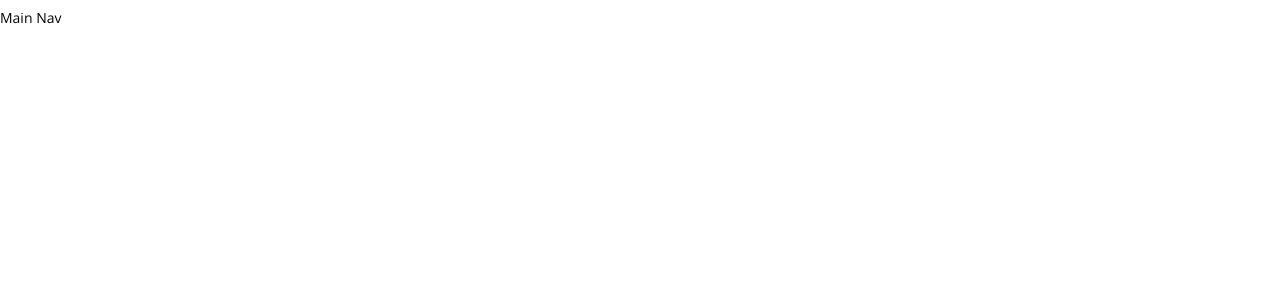
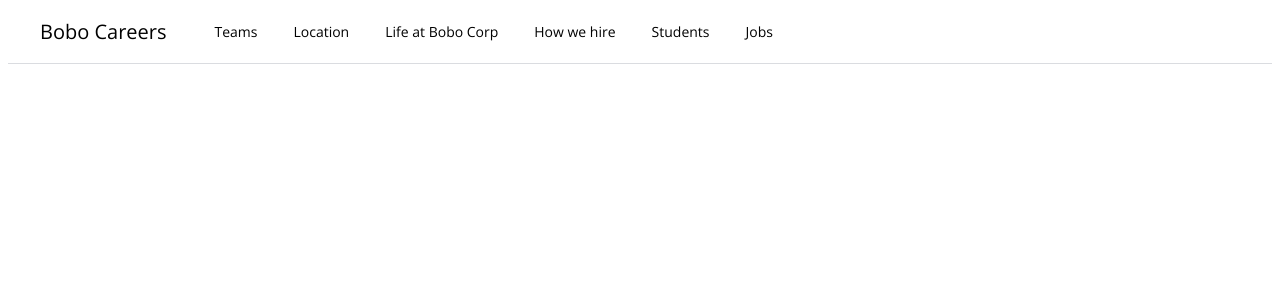
Before and after one commit to KazarGyorgy/Vue_Job_Search_Udemy, a Vue app: page / in a window 1280 px wide. Shown: the top 300 px of the page. Built offline with nearby package versions, Linux system fonts and the light colour scheme.

Commit message:
feat: Implement a new `MainNav` component with dynamic navigation items, establish a comprehensive unit testing setup using Vitest and Testing Library, and configure ESLint and Prettier for code quality.

```diff
--- a/src/components/MainNav.vue
+++ b/src/components/MainNav.vue
@@ -1,9 +1,47 @@
 <template>
-  <header class="w-full pt-2 text-sm">Main Nav</header>
+  <header class="w-full pt-2 text-sm">
+    <div class="fixed left-0 top-0 h-16 w-full bg-white">
+      <div
+        class="mx-2 flex h-full flex-nowrap border-b border-solid border-brand-gray-1 px-8"
+      >
+        <a class="flex h-full items-center text-xl" :href="url">
+          {{ company }}
+        </a>
+
+        <nav class="ml-12 h-full">
+          <ul class="flex h-full list-none">
+            <li
+              v-for="(menuItem, index) in navItems"
+              :key="menuItem"
+              class="ml-9 h-full first:ml-0"
+            >
+              <a href="" class="flex h-full items-center py-2.5">
+                {{ menuItem }}
+              </a>
+            </li>
+          </ul>
+        </nav>
+      </div>
+    </div>
+  </header>
 </template>
 
 <script>
 export default {
-  name: 'MainNav',
+  name: "MainNav",
+  data() {
+    return {
+      company: "Bobo Careers",
+      url: "https://careers.google.com",
+      navItems: [
+        "Teams",
+        "Location",
+        "Life at Bobo Corp",
+        "How we hire",
+        "Students",
+        "Jobs",
+      ],
+    }
+  },
 }
 </script>
--- a/vite.config.js
+++ b/vite.config.js
@@ -1,14 +1,18 @@
-import { fileURLToPath, URL } from "node:url";
+import { fileURLToPath, URL } from 'node:url'
 
-import { defineConfig } from "vite";
-import vue from "@vitejs/plugin-vue";
+import { defineConfig } from 'vite'
+import vue from '@vitejs/plugin-vue'
 
 // https://vitejs.dev/config/
 export default defineConfig({
   plugins: [vue()],
   resolve: {
     alias: {
-      "@": fileURLToPath(new URL("./src", import.meta.url)),
+      '@': fileURLToPath(new URL('./src', import.meta.url)),
     },
   },
-});
+  test: {
+    globals: true,
+    setupFiles: ['./tests/setup.js'],
+  },
+})
```
Also changed, not shown: package.json (+6 -1 lines), tests/setup.js (added, +9 -0 lines), .eslintrc.cjs (added), .prettierrc.json, 2 other files (tests, documents, lock files or other folders).
